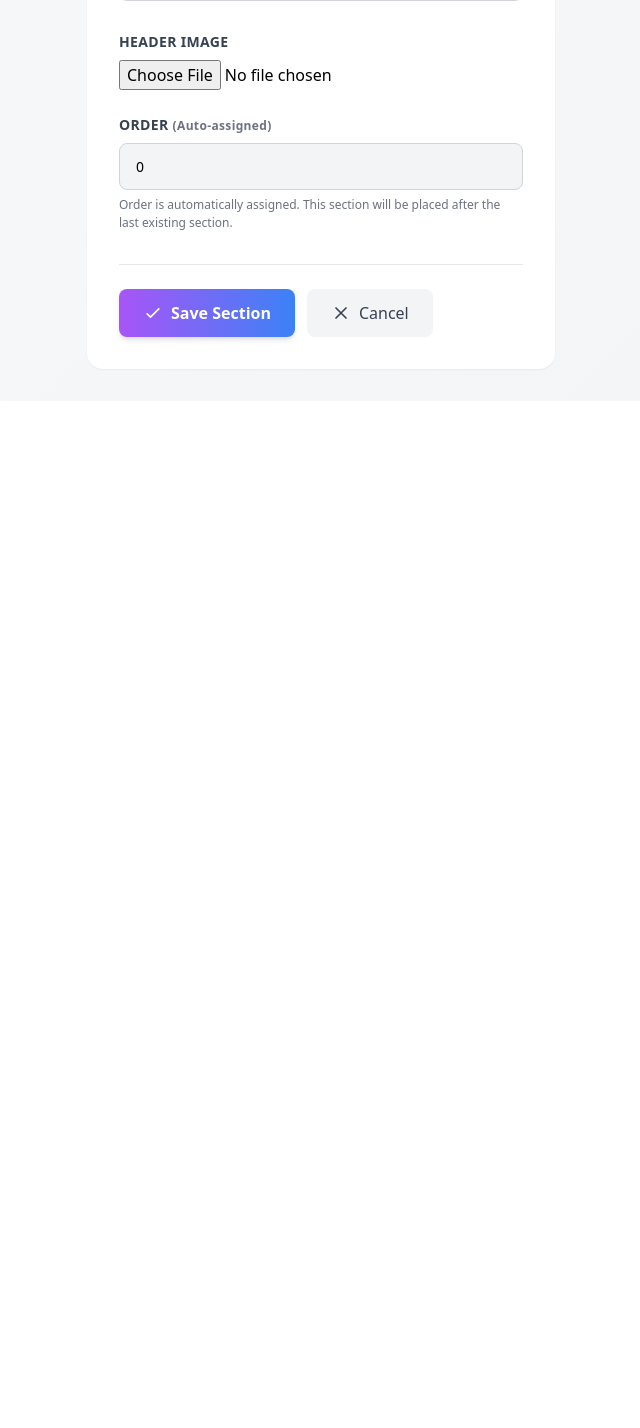
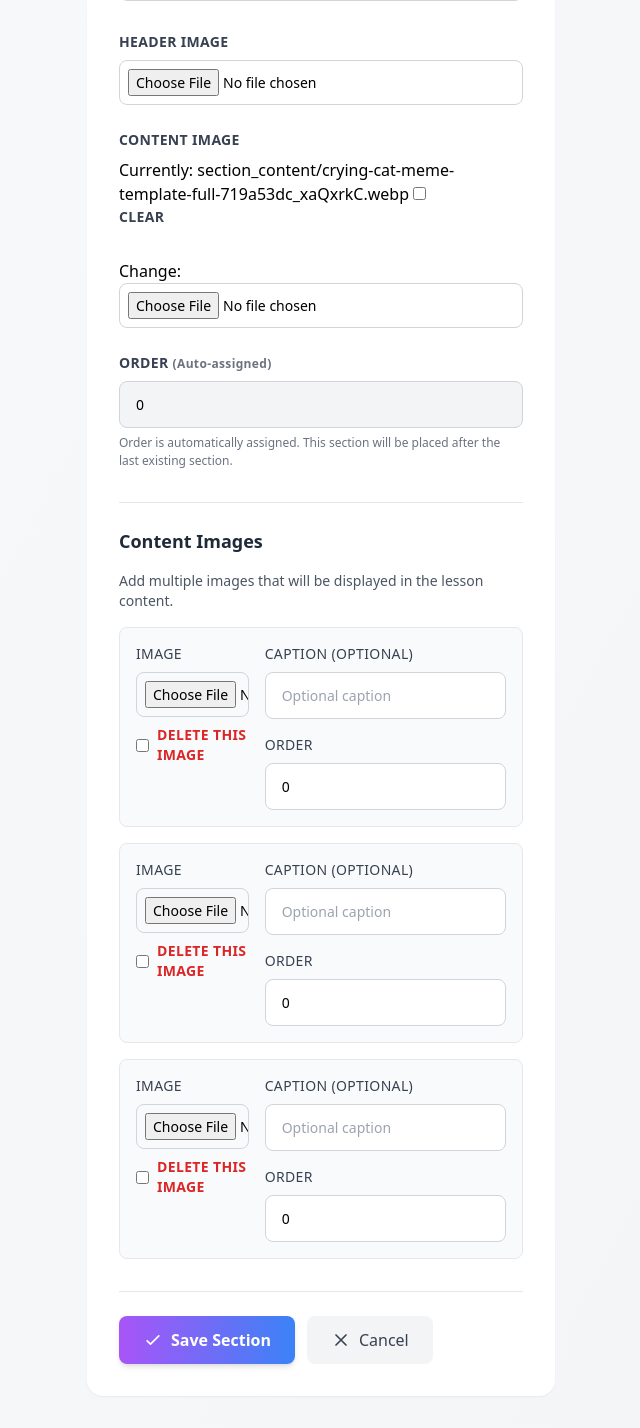
Before and after one commit to kbrbs/project, a Django app: page /admin-panel/sections/7/edit/ in a window 1280 px wide. Shown: the part 995-2423 px from the top of the page, without its empty margins (201-841 px from the left). Before the commit the page ends 1366 px from the top, so only its background shows below. Run offline with Django 4.2, Linux system fonts and the light colour scheme; a user stored in the database is signed in; data comes from the database, SQL or seed files in the repository; both versions use the stored data as it was after the commit; some libraries are stand-ins or nearby versions.

Commit message:
added a function where i can add image in the sections as admin

```diff
--- a/core/admin_panel/views.py
+++ b/core/admin_panel/views.py
@@ -7,7 +7,7 @@ from django.contrib import messages
 from django import forms
 from django.db.models import Count, Max
 
-from core.models import Article, EducationalSection, MediaAsset, ContentModeration, Visit, Download, StudentProfile
+from core.models import Article, EducationalSection, MediaAsset, ContentModeration, Visit, Download, StudentProfile, SectionImage
 from django.http import JsonResponse, HttpResponse, FileResponse, HttpResponseRedirect
 from django.conf import settings
 import os
@@ -96,10 +96,25 @@ def top_pages_json(request):
 class SectionForm(forms.ModelForm):
     class Meta:
         model = EducationalSection
-        fields = ['title', 'slug', 'description', 'content', 'header_image', 'order']
+        fields = ['title', 'slug', 'description', 'content', 'header_image', 'content_image', 'order']
         widgets = {
             'order': forms.NumberInput(attrs={'readonly': 'readonly', 'style': 'background-color: #F3F4F6; cursor: not-allowed;'}),
         }
+
+
+# Inline formset for SectionImage
+SectionImageFormSet = inlineformset_factory(
+    EducationalSection,
+    SectionImage,
+    fields=('image', 'caption', 'order'),
+    extra=3,
+    can_delete=True,
+    widgets={
+        'image': forms.FileInput(attrs={'class': 'file-input'}),
+        'caption': forms.TextInput(attrs={'placeholder': 'Optional caption'}),
+        'order': forms.NumberInput(attrs={'min': 0, 'placeholder': 'Order'}),
+    }
+)
 
 
 @method_decorator(staff_member_required, name='dispatch')
@@ -124,52 +139,63 @@ class SectionCreateView(CreateView):
     template_name = 'core/admin_panel/section_form.html'
     success_url = reverse_lazy('core:admin_sections')
 
-    def form_valid(self, form):
-        # Auto-assign order if not set or if creating new section
-        if not form.instance.pk or form.instance.order is None:
-            max_order = EducationalSection.objects.aggregate(Max('order'))['order__max']
-            form.instance.order = (max_order or -1) + 1
+    def get(self, request, *args, **kwargs):
+        self.object = None
+        form = self.get_form()
+        formset = SectionImageFormSet()
+        return self.render_to_response(self.get_context_data(form=form, formset=formset))
 
-        response = super().form_valid(form)
-        # Auto-create a corresponding Article so it shows up on the public lesson list
-        try:
-            section = self.object
-            # Prefer using the section slug as the article slug if available
-            base_slug = section.slug or section.title
-            slug_candidate = base_slug
-            # Ensure uniqueness
-            i = 1
-            while Article.objects.filter(slug=slug_candidate).exists():
-                i += 1
-                slug_candidate = f"{base_slug}-{i}"
+    def post(self, request, *args, **kwargs):
+        self.object = None
+        form = self.get_form()
+        formset = SectionImageFormSet(request.POST, request.FILES)
 
-            # Map section slug to Article.category when valid, fallback to 'creative'
-            valid_cats = {c[0] for c in Article.CATEGORY_CHOICES}
-            category_value = section.slug if section.slug in valid_cats else 'creative'
+        if form.is_valid() and formset.is_valid():
+            # Auto-assign order if not set
+            if form.instance.order is None:
+                max_order = EducationalSection.objects.aggregate(Max('order'))['order__max']
+                form.instance.order = (max_order or -1) + 1
 
-            article = Article.objects.create(
-                title=section.title,
-                slug=slug_candidate,
-                category=category_value,
-                excerpt=section.description,
-                content=section.content or section.description or section.title,
-            )
-            # copy header image to article cover if provided
-            if getattr(section, 'header_image', None):
-                try:
-                    article.cover_image = section.header_image
-                    article.save(update_fields=['cover_image'])
-                except Exception:
-                    pass
-            messages.success(self.request, 'Section saved and lesson created for the public list.')
-        except Exception:
-            # If article creation fails, we keep section creation but warn softly
-            messages.warning(self.request, 'Section saved, but creating the public lesson failed.')
-        # If caller provided a safe "next" parameter, redirect there instead of default success_url
-        next_url = self.request.POST.get('next') or self.request.GET.get('next') or self.request.META.get('HTTP_REFERER')
-        if next_url and url_has_allowed_host_and_scheme(next_url, allowed_hosts={self.request.get_host()}, require_https=self.request.is_secure()):
-            return redirect(next_url)
-        return response
+            self.object = form.save()
+            formset.instance = self.object
+            formset.save()
+
+            # Auto-create a corresponding Article so it shows up on the public lesson list
+            try:
+                section = self.object
+                base_slug = section.slug or section.title
+                slug_candidate = base_slug
+                i = 1
+                while Article.objects.filter(slug=slug_candidate).exists():
+                    i += 1
+                    slug_candidate = f"{base_slug}-{i}"
+
+                valid_cats = {c[0] for c in Article.CATEGORY_CHOICES}
+                category_value = section.slug if section.slug in valid_cats else 'creative'
+
+                article = Article.objects.create(
+                    title=section.title,
+                    slug=slug_candidate,
+                    category=category_value,
+                    excerpt=section.description,
+                    content=section.content or section.description or section.title,
+                )
+                if getattr(section, 'header_image', None):
+                    try:
+                        article.cover_image = section.header_image
+                        article.save(update_fields=['cover_image'])
+                    except Exception:
+                        pass
+                messages.success(self.request, 'Section saved and lesson created for the public list.')
+            except Exception:
+                messages.warning(self.request, 'Section saved, but creating the public lesson failed.')
+
+            next_url = self.request.POST.get('next') or self.request.GET.get('next') or self.request.META.get('HTTP_REFERER')
+            if next_url and url_has_allowed_host_and_scheme(next_url, allowed_hosts={self.request.get_host()}, require_https=self.request.is_secure()):
+                return redirect(next_url)
+            return redirect(self.success_url)
+
+        return self.render_to_response(self.get_context_data(form=form, formset=formset))
 
 
 @method_decorator(staff_member_required, name='dispatch')
@@ -179,37 +205,48 @@ class SectionUpdateView(UpdateView):
     template_name = 'core/admin_panel/section_form.html'
     success_url = reverse_lazy('core:admin_sections')
 
-    def form_valid(self, form):
-        response = super().form_valid(form)
-        # Try to keep a related Article in sync based on matching title or excerpt
-        try:
-            section = self.object
-            # Find an article that looks linked (same title or excerpt)
-            article = (
-                Article.objects.filter(title=section.title).first()
-                or Article.objects.filter(excerpt=section.description).first()
-            )
-            if article:
-                # Update fields to reflect section changes
-                valid_cats = {c[0] for c in Article.CATEGORY_CHOICES}
-                category_value = section.slug if section.slug in valid_cats else article.category
-                article.title = section.title
-                article.excerpt = section.description
-                article.content = section.content or section.description or section.title
-                article.category = category_value
-                # update cover image if section has one
-                if getattr(section, 'header_image', None):
-                    article.cover_image = section.header_image
-                article.save()
-                messages.success(self.request, 'Section and corresponding lesson updated.')
-        except Exception:
-            # If syncing fails, continue without blocking
-            pass
-        # Respect a safe "next" parameter if provided
-        next_url = self.request.POST.get('next') or self.request.GET.get('next') or self.request.META.get('HTTP_REFERER')
-        if next_url and url_has_allowed_host_and_scheme(next_url, allowed_hosts={self.request.get_host()}, require_https=self.request.is_secure()):
-            return redirect(next_url)
-        return response
+    def get(self, request, *args, **kwargs):
+        self.object = self.get_object()
+        form = self.get_form()
+        formset = SectionImageFormSet(instance=self.object)
+        return self.render_to_response(self.get_context_data(form=form, formset=formset))
+
+    def post(self, request, *args, **kwargs):
+        self.object = self.get_object()
+        form = self.get_form()
+        formset = SectionImageFormSet(request.POST, request.FILES, instance=self.object)
+
+        if form.is_valid() and formset.is_valid():
+            self.object = form.save()
+            formset.save()
+
+            # Try to keep a related Article in sync based on matching title or excerpt
+            try:
+                section = self.object
+                article = (
+                    Article.objects.filter(title=section.title).first()
+                    or Article.objects.filter(excerpt=section.description).first()
+                )
+                if article:
+                    valid_cats = {c[0] for c in Article.CATEGORY_CHOICES}
+                    category_value = section.slug if section.slug in valid_cats else article.category
+                    article.title = section.title
+                    article.excerpt = section.description
+                    article.content = section.content or section.description or section.title
+                    article.category = category_value
+                    if getattr(section, 'header_image', None):
+                        article.cover_image = section.header_image
+                    article.save()
+                    messages.success(self.request, 'Section and corresponding lesson updated.')
+            except Exception:
+                pass
+
+            next_url = self.request.POST.get('next') or self.request.GET.get('next') or self.request.META.get('HTTP_REFERER')
+            if next_url and url_has_allowed_host_and_scheme(next_url, allowed_hosts={self.request.get_host()}, require_https=self.request.is_secure()):
+                return redirect(next_url)
+            return redirect(self.success_url)
+
+        return self.render_to_response(self.get_context_data(form=form, formset=formset))
 
 
 @method_decorator(staff_member_required, name='dispatch')
--- a/core/templates/core/admin_panel/section_form.html
+++ b/core/templates/core/admin_panel/section_form.html
@@ -48,6 +48,71 @@
               {% endif %}
             </div>
           {% endfor %}
+        </div>
+
+        <!-- Content Images Formset -->
+        <div class="mt-8 pt-6 border-t border-gray-200">
+          <h3 class="text-lg font-semibold text-gray-800 mb-4">Content Images</h3>
+          <p class="text-sm text-gray-600 mb-4">Add multiple images that will be displayed in the lesson content.</p>
+
+          {{ formset.management_form }}
+          <div id="image-formset" class="space-y-4">
+            {% for form in formset %}
+              <div class="border border-gray-200 rounded-lg p-4 formset-form">
+                {{ form.id }}
+                <div class="grid grid-cols-1 md:grid-cols-3 gap-4">
+                  <div class="md:col-span-1">
+                    <label class="block text-sm font-medium text-gray-700 mb-2">Image</label>
+                    {% if form.instance.pk and form.instance.image %}
+                      <div class="mb-2">
+                        <img src="{{ form.instance.image.url }}" alt="Current image" class="w-full h-32 object-cover rounded-lg border border-gray-200">
+                      </div>
+                    {% endif %}
+                    {{ form.image }}
+                    {% if form.image.errors %}
+                      <ul class="errorlist">
+                        {% for error in form.image.errors %}
+                          <li class="text-red-600 text-xs">{{ error }}</li>
+                        {% endfor %}
+                      </ul>
+                    {% endif %}
+                    {% if form.DELETE %}
+                      <div class="mt-2">
+                        <label class="flex items-center">
+                          {{ form.DELETE }}
+                          <span class="ml-2 text-sm text-red-600">Delete this image</span>
+                        </label>
+                      </div>
+                    {% endif %}
+                  </div>
+                  <div class="md:col-span-2 space-y-4">
+                    <div>
+                      <label class="block text-sm font-medium text-gray-700 mb-2">Caption (optional)</label>
+                      {{ form.caption }}
+                      {% if form.caption.errors %}
+                        <ul class="errorlist">
+                          {% for error in form.caption.errors %}
+                            <li class="text-red-600 text-xs">{{ error }}</li>
+                          {% endfor %}
+                        </ul>
+                      {% endif %}
+                    </div>
+                    <div>
+                      <label class="block text-sm font-medium text-gray-700 mb-2">Order</label>
+                      {{ form.order }}
+                      {% if form.order.errors %}
+                        <ul class="errorlist">
+                          {% for error in form.order.errors %}
+                            <li class="text-red-600 text-xs">{{ error }}</li>
+                          {% endfor %}
+                        </ul>
+                      {% endif %}
+                    </div>
+                  </div>
+                </div>
+              </div>
+            {% endfor %}
+          </div>
         </div>
 
         <!-- Form Actions -->
@@ -132,6 +197,7 @@
   form input[type="number"],
   form input[type="date"],
   form input[type="password"],
+  form input[type="file"],
   form select,
   form textarea {
     width: 100%;
@@ -140,6 +206,15 @@
     border-radius: 0.5rem;
     font-size: 0.875rem;
     transition: all 0.2s;
+  }
+  form input[type="file"] {
+    padding: 0.5rem;
+  }
+  .formset-form {
+    background-color: #F9FAFB;
+  }
+  .formset-form input[type="checkbox"] {
+    width: auto;
   }
   form input:focus,
   form select:focus,
```
Also changed, not shown: core/admin.py (+17 -1 lines), core/models.py (+16 -0 lines), core/templates/core/admin_panel/section_list.html (+7 -0 lines), core/templates/core/lesson_detail.html (+32 -1 lines), core/views.py (+12 -1 lines), core/migrations/0006_educationalsection_content_image.py (added), core/migrations/0007_sectionimage.py (added), db.sqlite3, media/section_content/crying-cat-meme-template-full-719a53dc.webp (added), media/section_content/crying-cat-meme-template-full-719a53dc_Z2pKrr8.webp (added), media/section_content/crying-cat-meme-template-full-719a53dc_xaQxrkC.webp (added), media/section_content/ss1.jpg (added), media/section_content/ss2.jpg (added).
